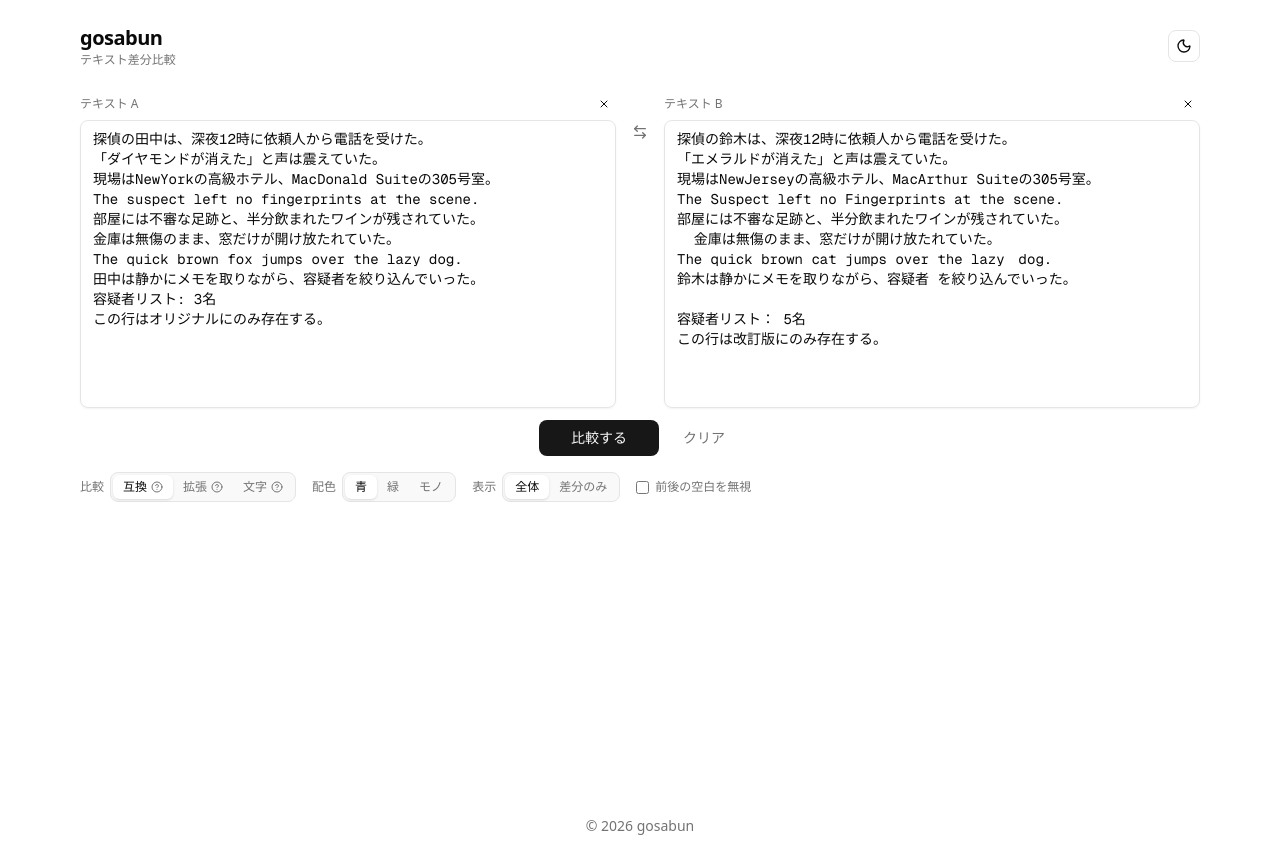
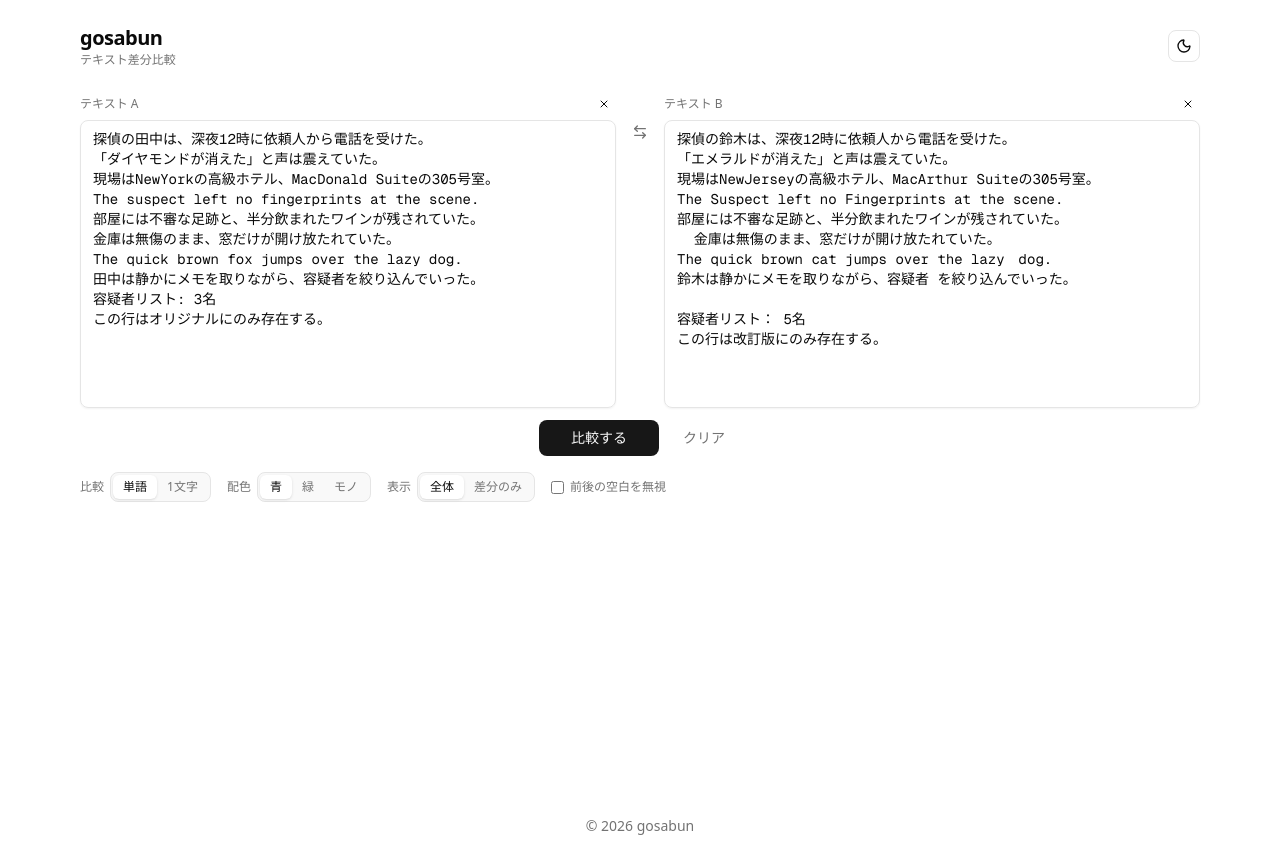
Before and after one commit to sidedishjob/gosabun, a Next.js app: page / in a window 1280 px wide. Built offline with nearby package versions, Linux system fonts and the light colour scheme.

Commit message:
change: 比較モードを3つから2つに統合（extended廃止、単語/1文字の2モード化）

```diff
--- a/app/page.tsx
+++ b/app/page.tsx
@@ -44,7 +44,7 @@ The quick brown cat jumps over the lazy　dog.
 export default function Home() {
   const [textA, setTextA] = useState(SAMPLE_A)
   const [textB, setTextB] = useState(SAMPLE_B)
-  const [wordMode, setWordMode] = useState<WordMode>("compat")
+  const [wordMode, setWordMode] = useState<WordMode>("word")
   const [theme, setTheme] = useState<Theme>("color1")
   const [displayMode, setDisplayMode] = useState<DiffDisplayMode>("all")
   const [ignoreOptions, setIgnoreOptions] = useState<IgnoreOptions>({
--- a/components/OptionsBar.tsx
+++ b/components/OptionsBar.tsx
@@ -3,12 +3,6 @@
 import { CircleHelp } from "lucide-react"
 import { Tooltip, TooltipTrigger, TooltipContent } from "@/components/ui/tooltip"
 import type { WordMode, Theme, DiffDisplayMode, IgnoreOptions } from "@/lib/types"
-
-const WORD_MODE_HELP: Record<WordMode, string> = {
-  compat: "小文字英単語を1トークンとして比較",
-  extended: "大文字小文字区別なく英単語を1トークンとして比較",
-  char: "1文字ずつ比較",
-}
 
 interface SegmentOption<T extends string> {
   value: T
@@ -79,9 +73,8 @@ export function OptionsBar({
   onIgnoreOptionsChange,
 }: OptionsBarProps) {
   const wordModeOptions: SegmentOption<WordMode>[] = [
-    { value: "compat", label: "互換", tooltip: WORD_MODE_HELP.compat },
-    { value: "extended", label: "拡張", tooltip: WORD_MODE_HELP.extended },
-    { value: "char", label: "文字", tooltip: WORD_MODE_HELP.char },
+    { value: "word", label: "単語" },
+    { value: "char", label: "1文字" },
   ]
 
   const themeOptions: SegmentOption<Theme>[] = [
--- a/lib/diff-engine.ts
+++ b/lib/diff-engine.ts
@@ -32,8 +32,7 @@ export function splitText(text: string, mode: WordMode): DiffToken[] {
     return tokens
   }
 
-  const wordPattern =
-    mode === "compat" ? /^([a-z]+|<\$>|&#?\w+;|[\s\S])/ : /^([A-Za-z]+|<\$>|&#?\w+;|[\s\S])/
+  const wordPattern = /^([a-z]+|<\$>|&#?\w+;|[\s\S])/
 
   const tokens: DiffToken[] = []
   let remaining = replaced
@@ -48,7 +47,7 @@ export function splitText(text: string, mode: WordMode): DiffToken[] {
       type = "newline"
     } else if (/^&#?\w+;$/.test(value)) {
       type = "entity"
-    } else if (mode === "compat" ? /^[a-z]+$/.test(value) : /^[A-Za-z]+$/.test(value)) {
+    } else if (/^[a-z]+$/.test(value)) {
       type = "word"
     } else {
       type = "char"
--- a/lib/types.ts
+++ b/lib/types.ts
@@ -43,7 +43,7 @@ export interface DiffResult {
   truncated: boolean
 }
 
-export type WordMode = "compat" | "extended" | "char"
+export type WordMode = "word" | "char"
 
 export type Theme = "color1" | "color2" | "mono"
 
```
Also changed, not shown: 1 other file (tests, documents, lock files or other folders).
